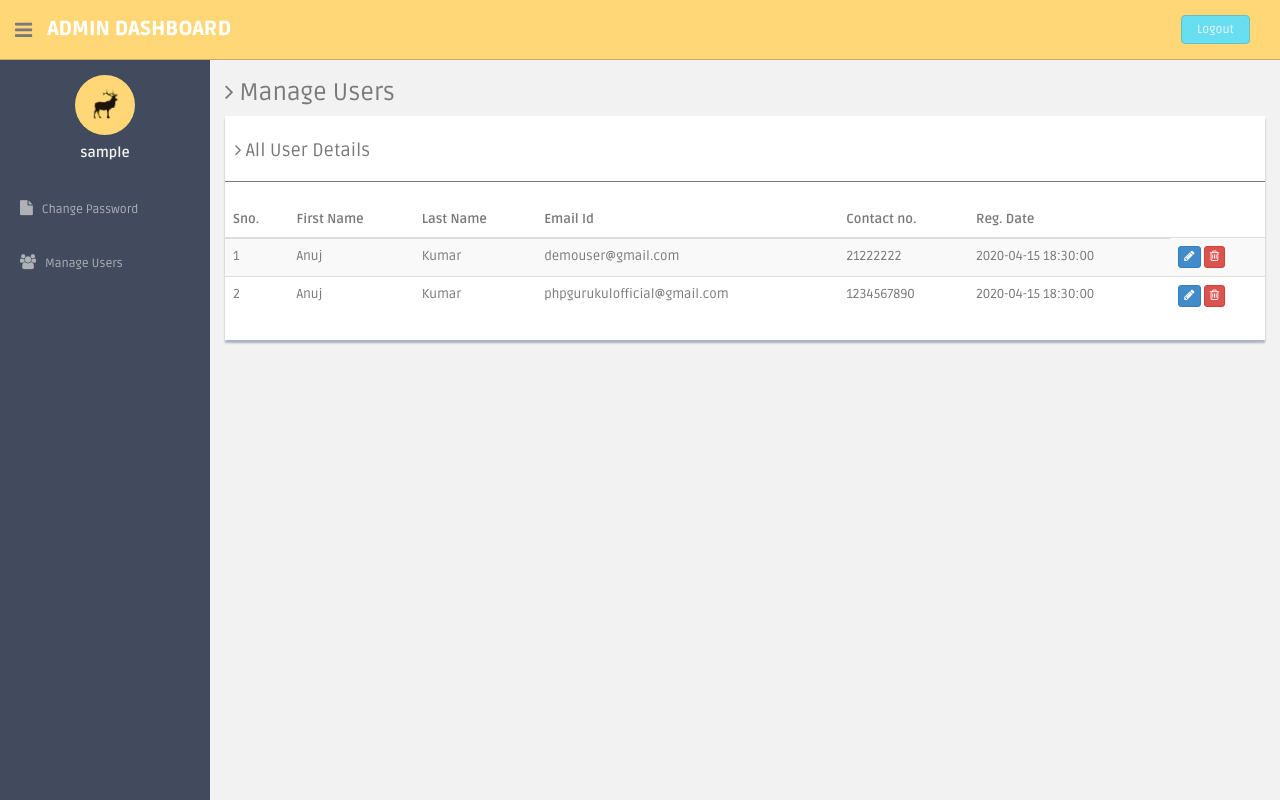
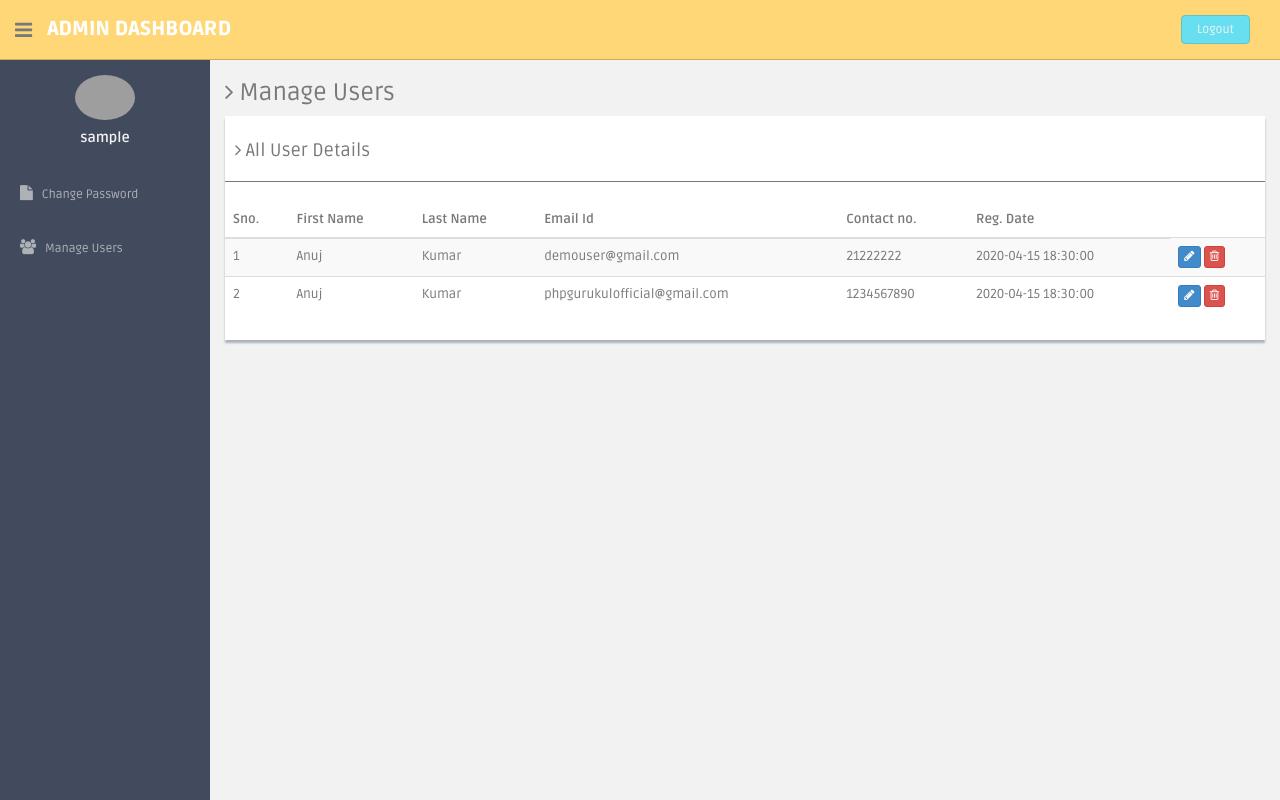
Before and after one commit to MinaYamina/LadysClub, a PHP site: page /admin/manage-users.php in a window 1280 px wide. Run offline with PHP 8.4, Linux system fonts and the light colour scheme; a user stored in the database is signed in; data comes from the database, SQL or seed files in the repository; grey boxes are pictures that could not be loaded.

Commit message:
Update img

```diff
--- a/loginsystem/admin/manage-users.php
+++ b/loginsystem/admin/manage-users.php
@@ -56,7 +56,7 @@ echo "<script>alert('Data deleted');</script>";
           <div id="sidebar"  class="nav-collapse ">
               <ul class="sidebar-menu" id="nav-accordion">
 
-              	  <p class="centered"><a href="#"><img src="assets/img/ui-sam.jpg" class="img-circle" width="60"></a></p>
+              	  <p class="centered"><a href="#"><img src="assets/img/ui-sam.png" class="img-circle" width="60"></a></p>
               	  <h5 class="centered"><?php echo $_SESSION['login'];?></h5>
 
                   <li class="mt">
```
Also changed, not shown: loginsystem/admin/assets/img/ui-sam.jpg (deleted).
